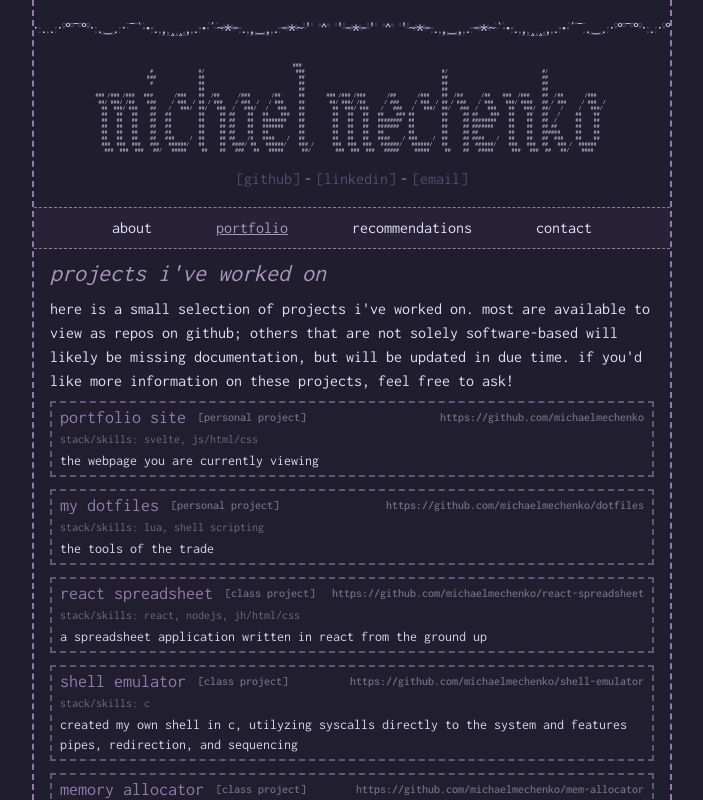
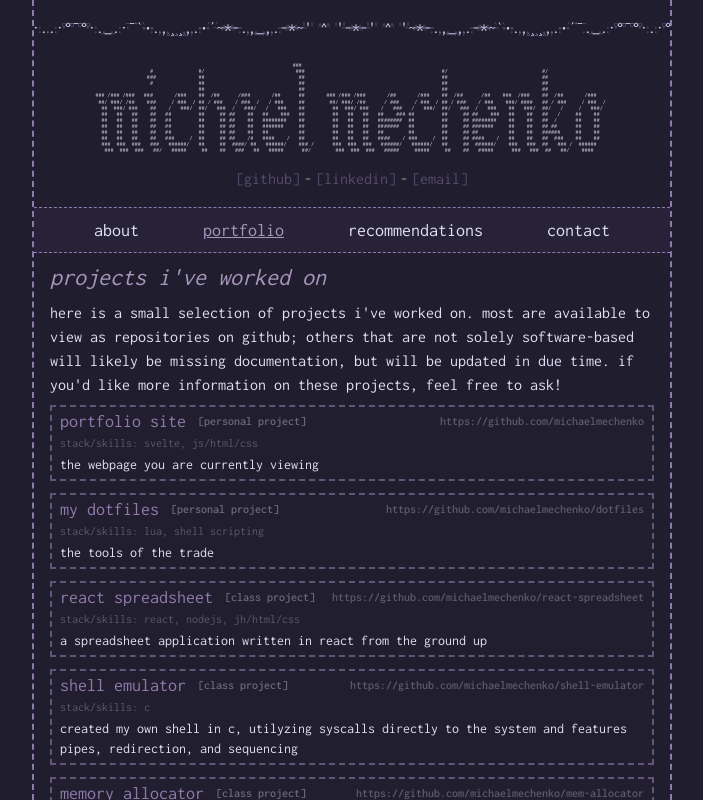
Before and after one commit to michaelmechenko/michaelmechenko.github.io, a SvelteKit app: page / in a window 1280 px wide. Both pictures are taken after a click on the button "portfolio". Shown: the whole page, without its empty margins (288-991 px from the left). Built offline with nearby package versions, Linux system fonts and the light colour scheme.

Commit message:
bar fix; aesthetics

```diff
--- a/src/routes/+page.svelte
+++ b/src/routes/+page.svelte
@@ -25,7 +25,7 @@
 
 <div class="flex justify-center">
 	<main
-		class="max-h-screen w-full min-h-screen overflow-scroll border-x-2 border-dashed border-1-tertiary font-mono sm:w-full md:w-2/3 lg:w-1/2"
+		class="max-h-screen w-full min-h-screen overflow-auto border-x-2 border-dashed border-1-tertiary font-mono sm:w-full md:w-2/3 lg:w-1/2"
 	>
 		<div class="relative overflow-hidden">
 			<div class="py-2"></div>
--- a/src/routes/components/ProjectItem.svelte
+++ b/src/routes/components/ProjectItem.svelte
@@ -11,17 +11,17 @@
 				<div class="flex flex-row space-x-1">
 					<h2 class="text-lg text-1-tertiary group-hover:underline">{name}</h2>
 					<div
-						class="bg-1-tertiary/00 flex h-fit items-center justify-center self-center px-2 align-middle text-xs font-semibold text-1-text opacity-40 group-hover:opacity-100"
+						class="bg-1-tertiary/00 flex h-fit items-center justify-center self-center px-2 align-middle text-xs font-semibold text-[#6a667c] group-hover:opacity-100"
 					>
 						[{type}]
 					</div>
 				</div>
-				<p class="flex text-xs font-semibold opacity-40 group-hover:opacity-100">
+				<p class="flex text-xs font-semibold text-[#5c596c] group-hover:opacity-100">
 					{url}
 				</p>
 			</div>
-			<p class="text-wrap pb-1 text-xs opacity-40">stack/skills: {tools}</p>
-			<p class="text-wrap pb-1 text-sm opacity-95">{description}</p>
+			<p class="text-wrap pb-1 text-xs text-[#5c596c]">stack/skills: {tools}</p>
+			<p class="text-wrap pb-1 text-sm opacity-100">{description}</p>
 		</div>
 	</div>
 </a>
--- a/src/routes/components/Sidebar.svelte
+++ b/src/routes/components/Sidebar.svelte
@@ -12,7 +12,7 @@
 	<nav
 		class="sticky top-0 flex flex-row justify-center border-y border-dashed border-1-tertiary bg-1-tertiary-nav py-2"
 	>
-		<ul class="flex flex-row space-x-4 md:space-x-12 lg:space-x-16 ">
+		<ul class="flex lg:text-lg flex-row space-x-4 md:space-x-12 lg:space-x-16 ">
 			{#each Object.entries(sections) as [id, section]}
 				<li>
 					<button
--- a/src/routes/content/AboutSection.svelte
+++ b/src/routes/content/AboutSection.svelte
@@ -2,39 +2,45 @@
 	<ul class="">
 		<div class="pb-2">
 			hello! my name is michael and i'm an undergraduate student at Northeastern University studying
-			computer science and computer engineering. i was born and raised in nyc, and i'm having a pretty fun time out here in boston. here are some of my primary hobbies and interests:
+			computer science and computer engineering. i was born and raised in nyc, and i'm having a
+			pretty fun time out here in boston. here are some of my primary hobbies and interests:
 		</div>
 		<li>
-			<div class="italic text-1-text/75 px-4">* embedded design and programming</div>
+			<div class="px-4 italic text-1-text/75">* embedded design and programming</div>
 		</li>
 		<li>
-			<div class="italic text-1-text/75 px-4">* literature</div>
+			<div class="px-4 italic text-1-text/75">* literature</div>
 		</li>
 		<li>
-			<div class="italic text-1-text/75 px-4">* electronic music (house, techno, idm, jungle/dnb)</div>
+			<div class="px-4 italic text-1-text/75">
+				* electronic music (house, techno, idm, jungle/dnb)
+			</div>
 		</li>
 		<li>
-			<div class="italic text-1-text/75 px-4">* history</div>
+			<div class="px-4 italic text-1-text/75">* history</div>
 		</li>
 		<li>
-			<div class="italic text-1-text/75 px-4">* sensors and sensor applications</div>
+			<div class="px-4 italic text-1-text/75">* sensors and sensor applications</div>
 		</li>
 		<li>
-			<div class="italic text-1-text/75 px-4">* updating my neovim config</div>
+			<div class="px-4 italic text-1-text/75">* updating my neovim config</div>
 		</li>
 		<li>
-			<div class="italic text-1-text/75 px-4">* cooking</div>
+			<div class="px-4 italic text-1-text/75">* cooking</div>
 		</li>
 		<li>
-			<div class="italic text-1-text/75 px-4">* twin peaks</div>
+			<div class="px-4 italic text-1-text/75">* twin peaks</div>
 		</li>
 		<li>
-			<div class="italic text-1-text/75 px-4">* dj'ing</div>
+			<div class="px-4 italic text-1-text/75">* dj'ing</div>
 		</li>
 		<li>
-			<div class="italic text-1-text/75 px-4">* cats</div>
+			<div class="px-4 italic text-1-text/75">* cats</div>
 		</li>
 	</ul>
-	<div class="pt-2">thanks for checking out my website! feel free to reach out if you'd like to network, learn more about me and my experience, or even just to talk about potential mutual interests.</div>
-  <div class="px-4 text-1-tertiary pt-2"> - michael</div>
+	<div class="pt-2">
+		thanks for checking out my website! feel free to reach out if you'd like to network, learn more
+		about me and my experience, or even just to talk about potential mutual interests.
+	</div>
+	<div class="px-4 pt-2 text-1-tertiary">- michael</div>
 </div>
--- a/src/routes/content/ProjectsSection.svelte
+++ b/src/routes/content/ProjectsSection.svelte
@@ -3,7 +3,7 @@
 </script>
 
 <div>
-	here is a small selection of projects i've worked on. most are available to view as repos on
+	here is a small selection of projects i've worked on. most are available to view as repositories on
 	github; others that are not solely software-based will likely be missing documentation, but will
 	be updated in due time. if you'd like more information on these projects, feel free to ask!
 	<div class="grid grid-cols-1 gap-y-3 pt-2">
```
